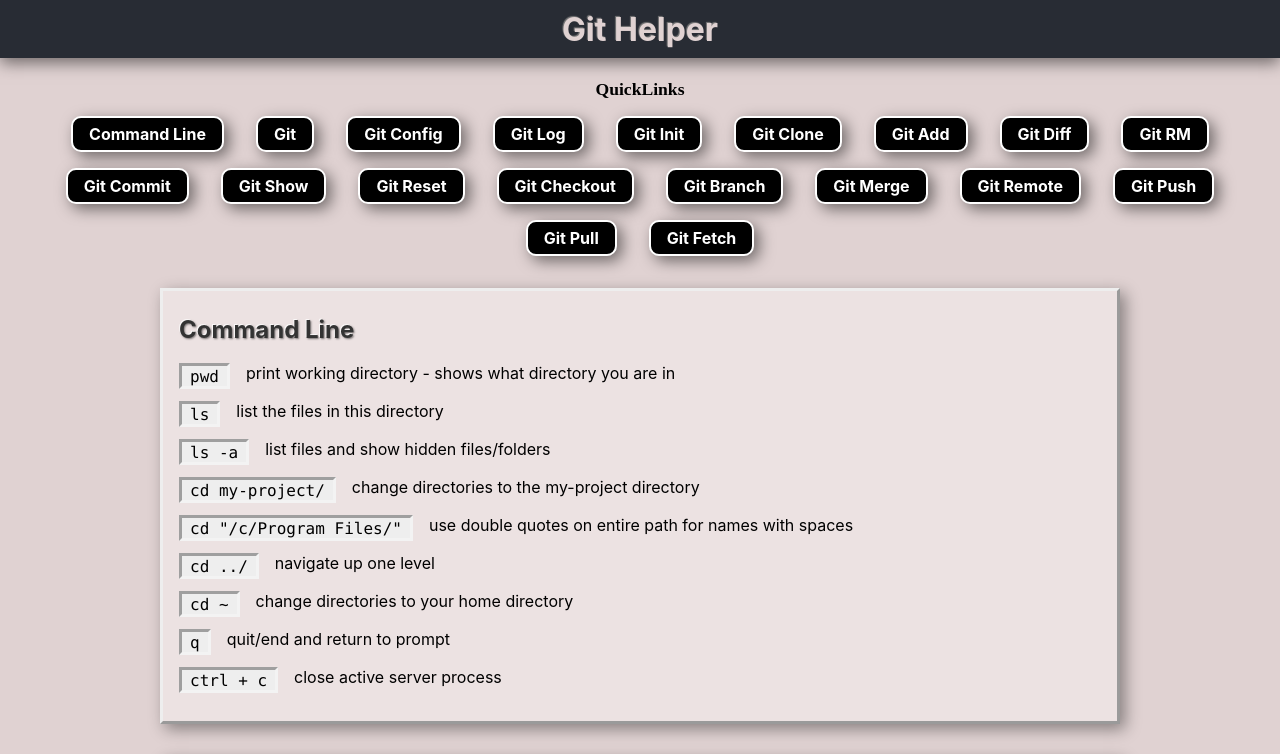
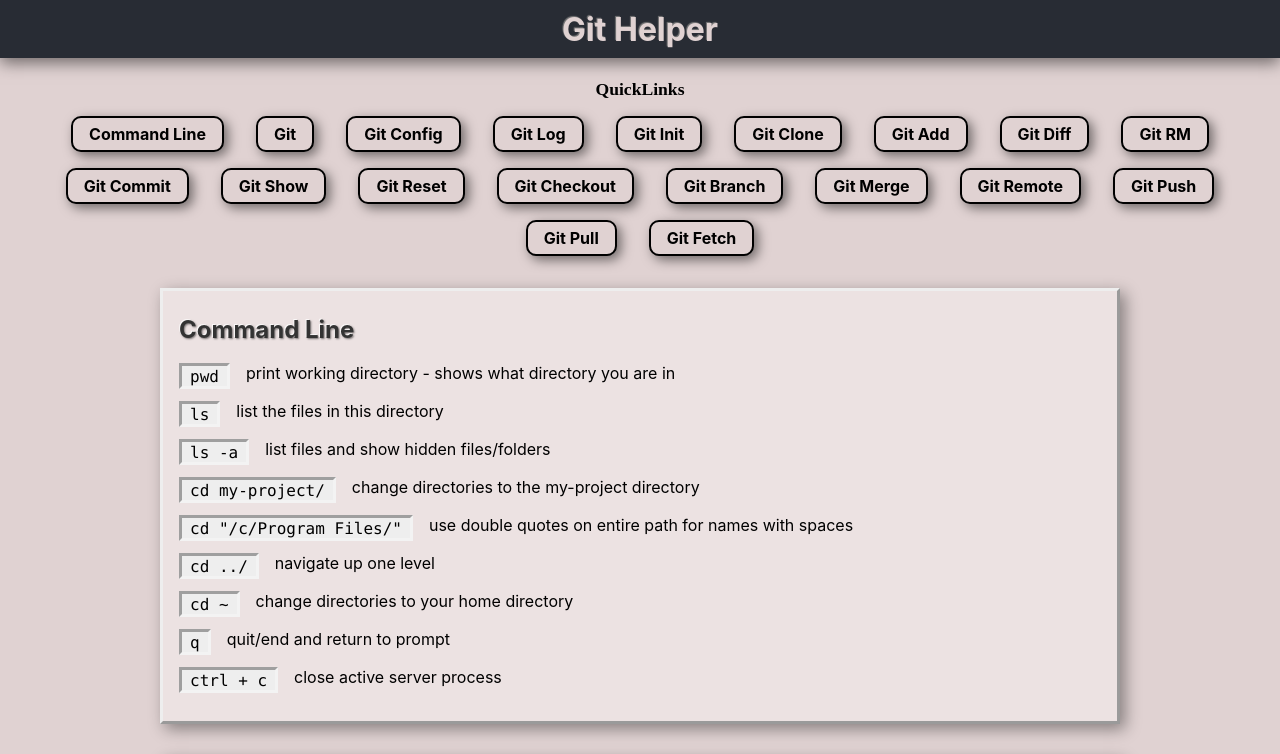
Before and after one commit to davidlongwith/git-helper, a React (Create React App) app: page / in a window 1280 px wide. Shown: the top 754 px of the page. Built offline with nearby package versions, Linux system fonts and the light colour scheme.

Commit message:
quicklinks button style makeover

```diff
--- a/src/QuickLinks.css
+++ b/src/QuickLinks.css
@@ -22,7 +22,7 @@
   background: #000;
   border: 2px solid #fff;
   border-radius: 10px;
-  box-shadow: 5px 5px 15px rgba(0, 0, 0, 0.5); /* rgba(0, 0, 0, 0.4) */
+  box-shadow: 4px 4px 12px rgba(0, 0, 0, 0.5); /* rgba(0, 0, 0, 0.4) */
   color: #fff;
   display: inline-block;
   font-weight: bold;
@@ -39,16 +39,18 @@
 .quick-link:link,
 .quick-link:visited,
 .quick-link:focus {
+  background: rgb(224, 210, 210);
+  border: 2px solid #000;
+  color: #000;
+}
+
+.quick-link:hover {
   background: #000;
   border: 2px solid #fff;
   color: #fff;
 }
 
-.quick-link:hover {
+.quick-link:active {
   border: 2px solid #000;
+  box-shadow: none;
 }
-
-.quick-link:active {
-  background: rgb(224, 210, 210);
-  color: #000;
-}
```
